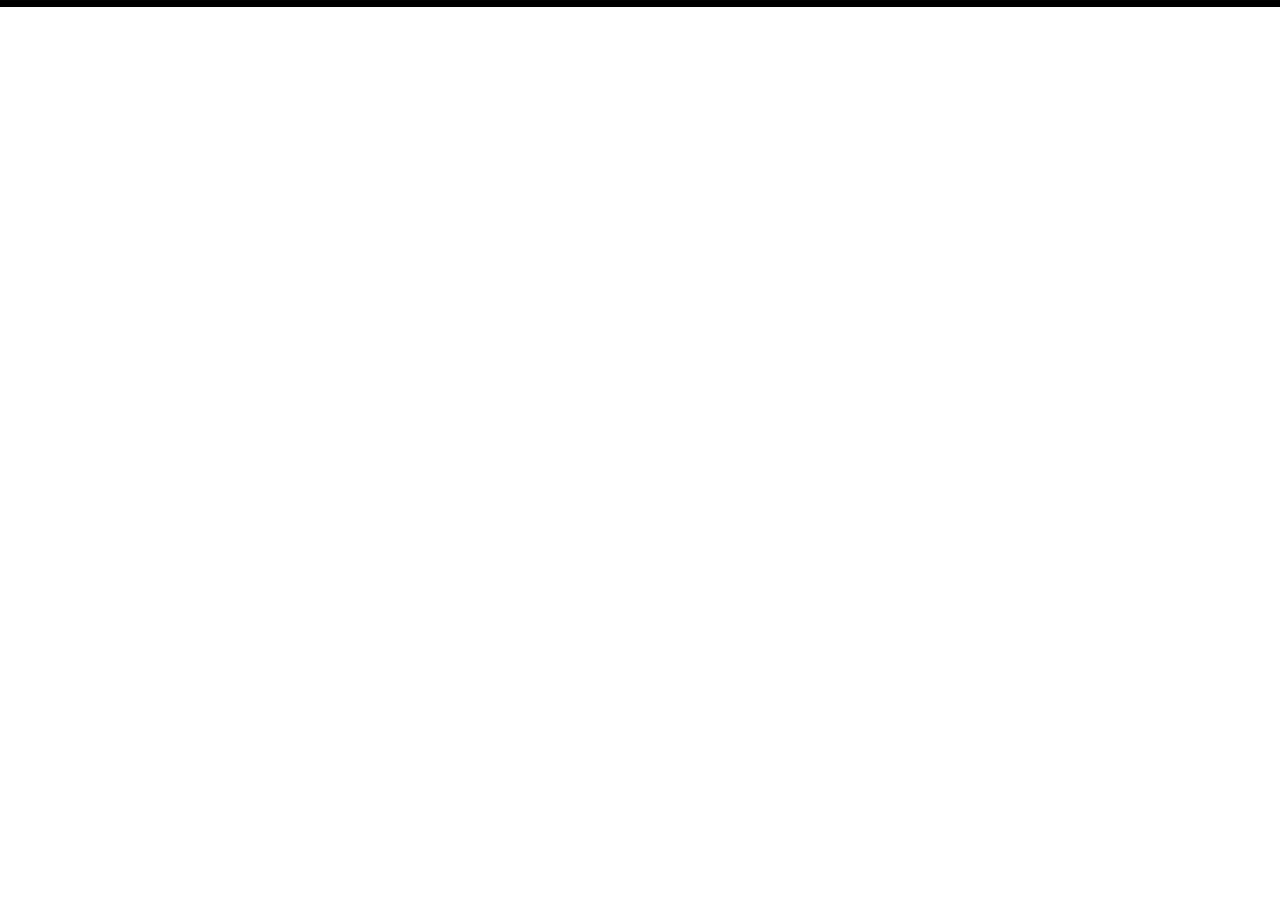
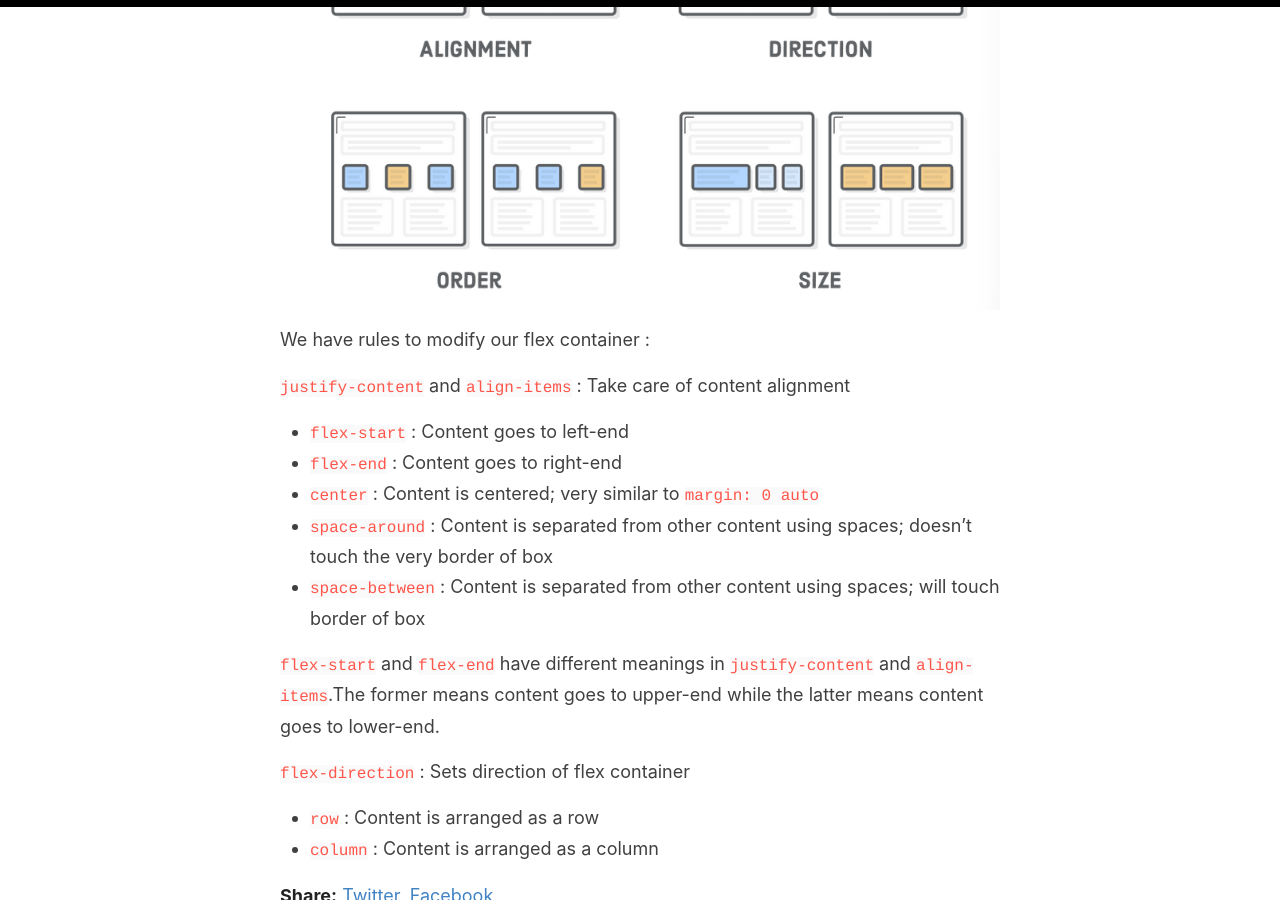
Before and after one commit to aigle-levant/notes-page, a Jekyll site: the page built from _posts/2024-08-04-css-flexbox.md, in a window 1280 px wide and 900 px high, scrolled down 2392 px. Built offline with Jekyll 4.4.1, drawn with Linux system fonts in a browser that asks for light colours; some of the changed text lies outside the part shown.

Commit message:
modified and added notes
modified 2024-08-04-css-flexbox.md; added 2024-08-04-css-float.md

```diff
--- a/_posts/2024-08-04-css-flexbox.md
+++ b/_posts/2024-08-04-css-flexbox.md
@@ -9,4 +9,48 @@
 * Table of content
 {:toc}
 
-## Flexbox
+## Flex-box
+
+> Refer -> [Flexbox - Interneting Is Hard](https://internetingishard.netlify.app/html-and-css/flexbox/index.html)
+
+It is a way to arrange items into rows and columns that **flex** based on certain rules.
+
+![alt text](/images/img11.png)
+
+> Flex : Growing or shrinking
+
+It is a plethora of properties that you use to arrange things. These properties thus go in 2 places :
+
+![alt text](/images/img13.png)
+
+* **Flex container** : Element with ``display: flex`` property in it
+* **Flex item** : Element inside a flex container
+
+An element can be both a flex container and a flex item at the same time.
+{:.note}
+
+So, you can have a parent element as a flex container then use its children as flex items. If we want to make changes in the flex items, we'd simply use our flex container.
+
+![alt text](/images/img10.png)
+
+### Manipulating the flex-box
+
+![alt text](/images/img12.png)
+
+We have rules to modify our flex container :
+
+``justify-content`` and ``align-items`` : Take care of content alignment
+
+* ``flex-start`` : Content goes to left-end
+* ``flex-end`` : Content goes to right-end
+* ``center`` : Content is centered; very similar to ``margin: 0 auto``
+* ``space-around`` : Content is separated from other content using spaces; doesn't touch the very border of box
+* ``space-between`` : Content is separated from other content using spaces; will touch border of box
+
+``flex-start`` and ``flex-end`` have different meanings in ``justify-content`` and ``align-items``.The former means content goes to upper-end while the latter means content goes to lower-end.
+{:.note}
+
+``flex-direction`` : Sets direction of flex container
+
+* ``row`` : Content is arranged as a row
+* ``column`` : Content is arranged as a column
```
Also changed, not shown: _posts/2024-08-04-css-float.md (added, +23 -0 lines), images/img10.png (added), images/img11.png (added), images/img12.png (added), images/img13.png (added).
